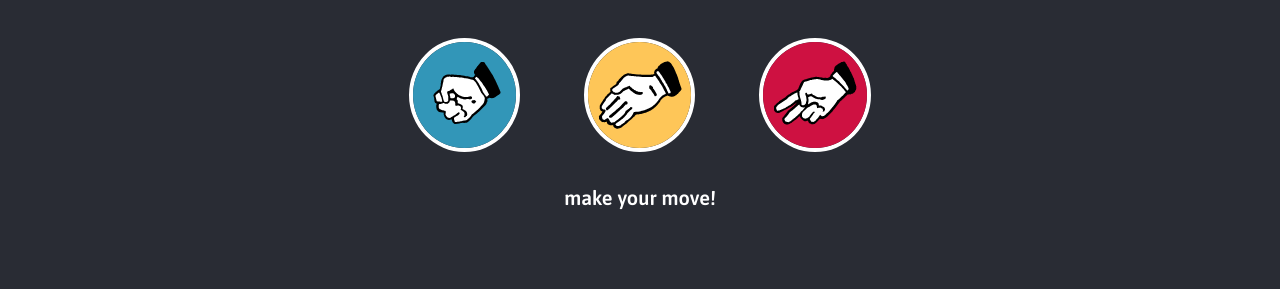
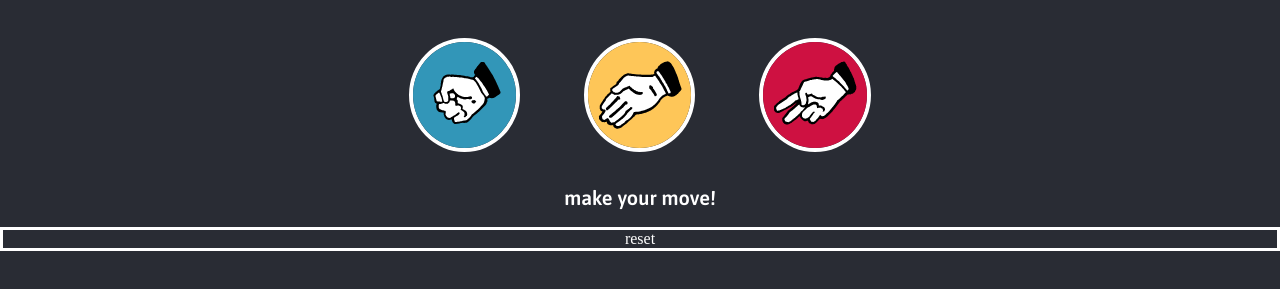
Before and after one commit to AaronRockele/Schaar-Steen-Papier, a plain HTML site: page index.html in a window 1280 px wide. Shown: the part 273-562 px from the top of the page. Drawn offline with Linux system fonts and the light colour scheme.

Commit message:
finished project

```diff
--- a/Assets/CSS/stylesheet.css
+++ b/Assets/CSS/stylesheet.css
@@ -92,3 +92,10 @@ header > h1 {
     font-size: 20px;
     margin-top: 20px;
 }
+
+.reset {
+    border: 3px solid white;
+    text-align: center;
+    color: white;
+
+}
--- a/Assets/JS/script.js
+++ b/Assets/JS/script.js
@@ -12,7 +12,7 @@ const scissors_div =  document.getElementById("Scissors")
 function convertToWord(letter){
     if (letter === "r") return "Rock";
     if (letter === "p") return "Paper";
-    return "Scissors"
+    return "Scissors";
 }
 
 function win(userChoice, computerChoice) {
@@ -70,7 +70,6 @@ function game(userChoice) {
 
 }
 
-game();
 
 function main() {
 
--- a/index.html
+++ b/index.html
@@ -34,6 +34,8 @@
 </div>
 
 <p id="action-message">make your move!</p>
+<br>
+<div class="reset">reset</div>
  <script src="./Assets/JS/script.js"></script>
 </body>
 </html>
```
Also changed, not shown: 1 other file.
